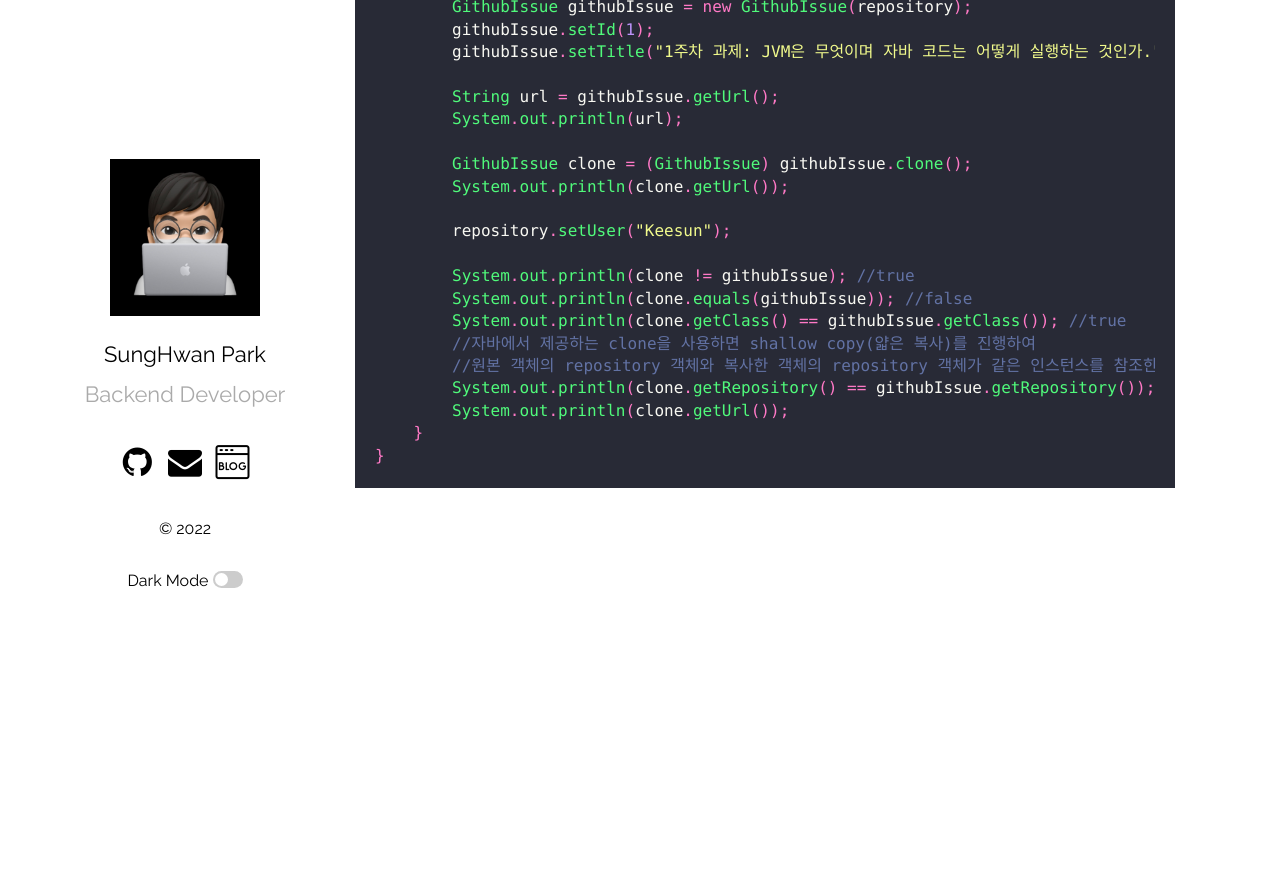
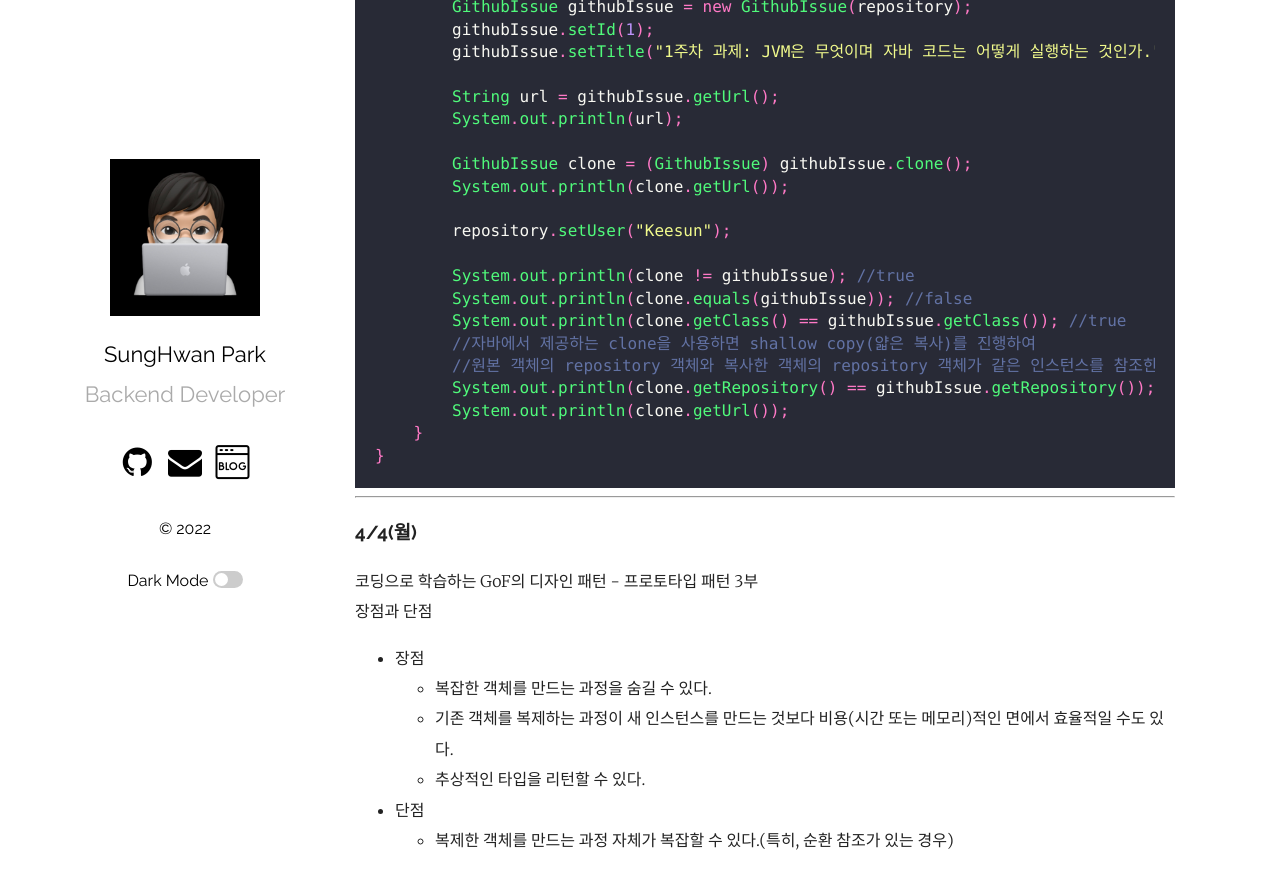
Before and after one commit to mrpark219/TIL, a Jekyll site: the page built from _posts/2022-04-01-4월TIL.markdown, in a window 1280 px wide and 900 px high, scrolled down 3077 px. Shown: the top 889 px of the window. Built offline with Jekyll 4.4.1, drawn with Linux system fonts in a browser that asks for light colours; comment, search, counter and statistics services are not loaded; before the commit the page ends 3610 px from its top, so only the background shows below that.

Commit message:
feat: 2022-04-04 TIL 추가

````diff
--- a/_posts/2022-04-01-4월TIL.markdown
+++ b/_posts/2022-04-01-4월TIL.markdown
@@ -158,3 +158,17 @@ public class App {
     }
 }
 ```
+
+---
+
+### 4/4(월)
+
+코딩으로 학습하는 GoF의 디자인 패턴 - 프로토타입 패턴 3부<br/>
+장점과 단점
+
+-   장점
+    -   복잡한 객체를 만드는 과정을 숨길 수 있다.
+    -   기존 객체를 복제하는 과정이 새 인스턴스를 만드는 것보다 비용(시간 또는 메모리)적인 면에서 효율적일 수도 있다.
+    -   추상적인 타입을 리턴할 수 있다.
+-   단점
+    -   복제한 객체를 만드는 과정 자체가 복잡할 수 있다.(특히, 순환 참조가 있는 경우)
````
